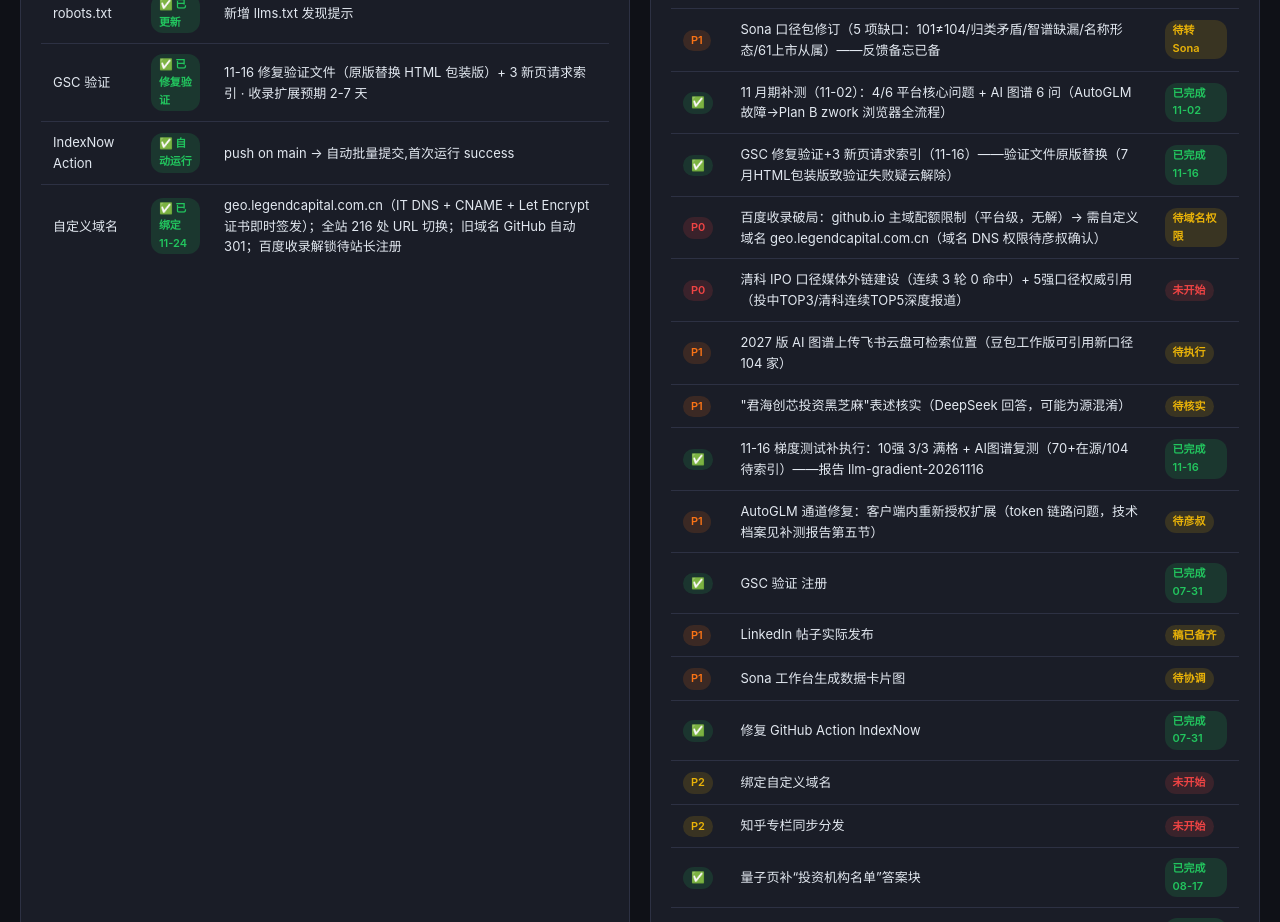
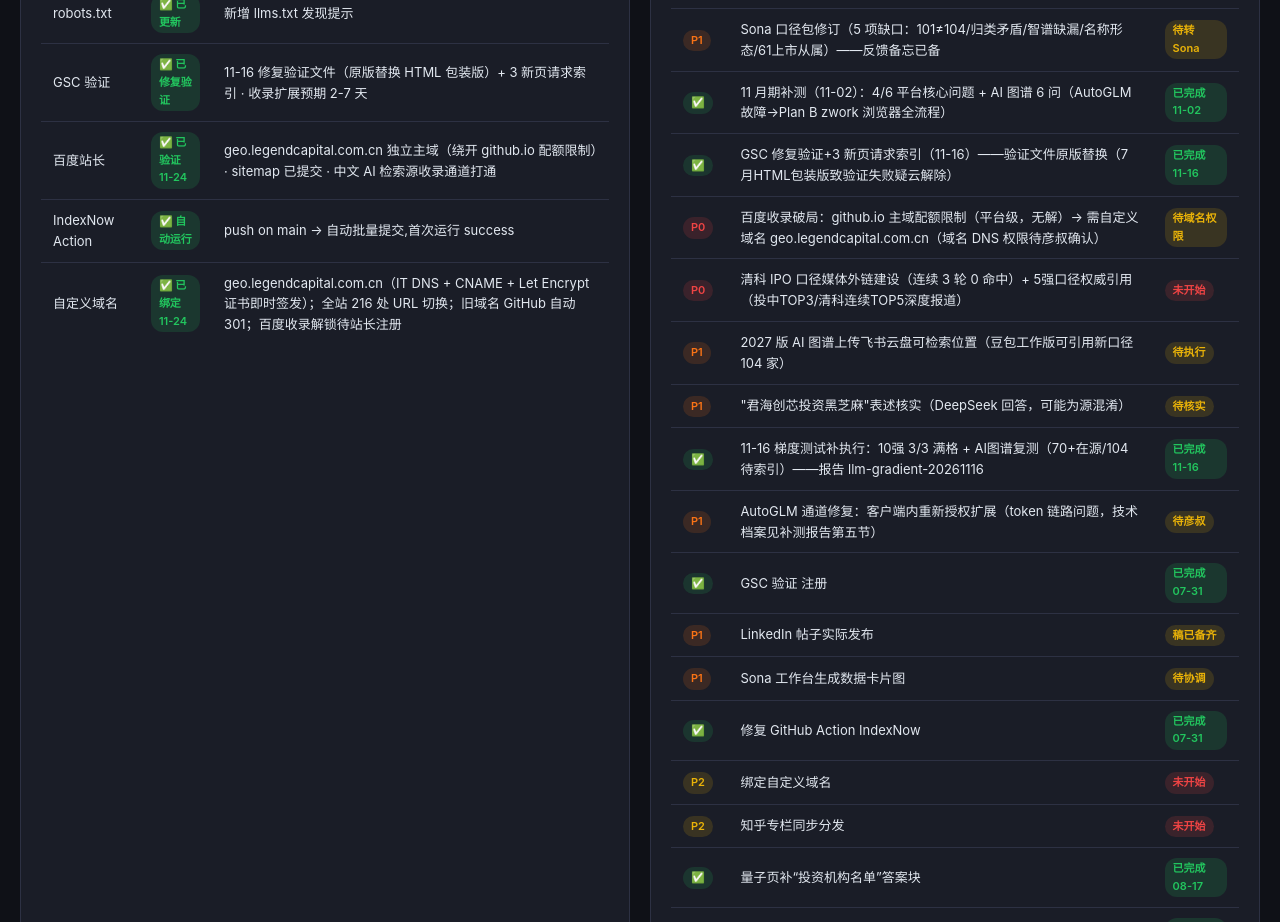
Before and after one commit to Yanshu-legend/legendcapital-geo, a plain HTML site: page dashboard.html in a window 1280 px wide. Shown: the part 2331-3253 px from the top of the page. Drawn offline with Linux system fonts and the light colour scheme.

Commit message:
fix: 看板百度站长行插入（锚点修正）

```diff
--- a/dashboard.html
+++ b/dashboard.html
@@ -210,6 +210,7 @@ tr:last-child td{border-bottom:none}
       <tr><td>Bing 站长</td><td><span class="badge bg-green">✅ 已验证</span></td><td>Sitemap 已提交,URL 检查器已触发</td></tr>
       <tr><td>robots.txt</td><td><span class="badge bg-green">✅ 已更新</span></td><td>新增 llms.txt 发现提示</td></tr>
       <tr><td>GSC 验证</td><td><span class="badge bg-green">✅ 已修复验证</span></td><td>11-16 修复验证文件（原版替换 HTML 包装版）+ 3 新页请求索引 · 收录扩展预期 2-7 天</td></tr>
+      <tr><td>百度站长</td><td><span class="badge bg-green">✅ 已验证 11-24</span></td><td>geo.legendcapital.com.cn 独立主域（绕开 github.io 配额限制）· sitemap 已提交 · 中文 AI 检索源收录通道打通</td></tr>
       <tr><td>IndexNow Action</td><td><span class="badge bg-green">✅ 自动运行</span></td><td>push on main → 自动批量提交,首次运行 success</td></tr>
       <tr><td>自定义域名</td><td><span class="badge bg-green">✅ 已绑定 11-24</span></td><td>geo.legendcapital.com.cn（IT DNS + CNAME + Let Encrypt 证书即时签发）；全站 216 处 URL 切换；旧域名 GitHub 自动 301；百度收录解锁待站长注册</td></tr>
     </table>
```
